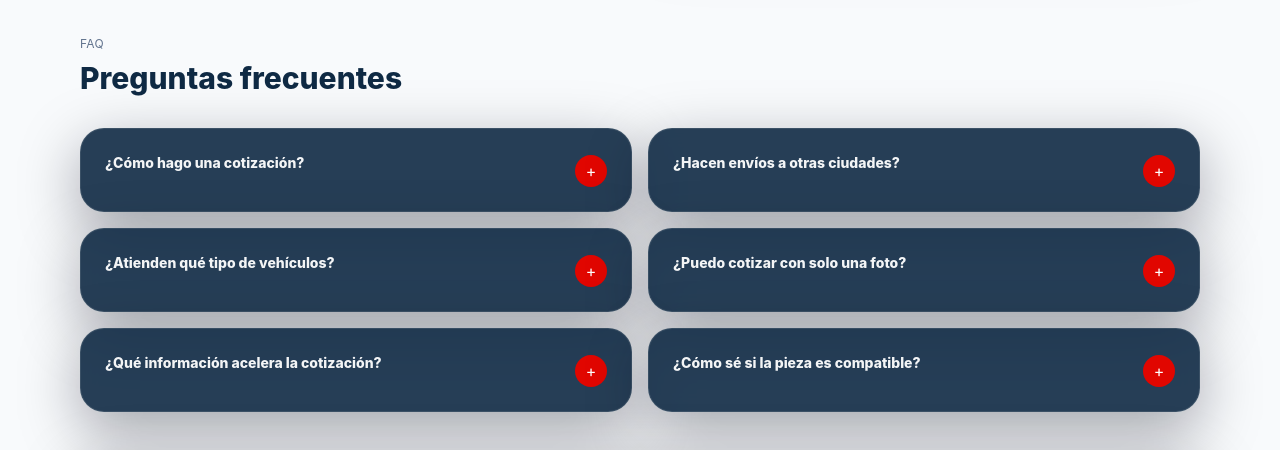
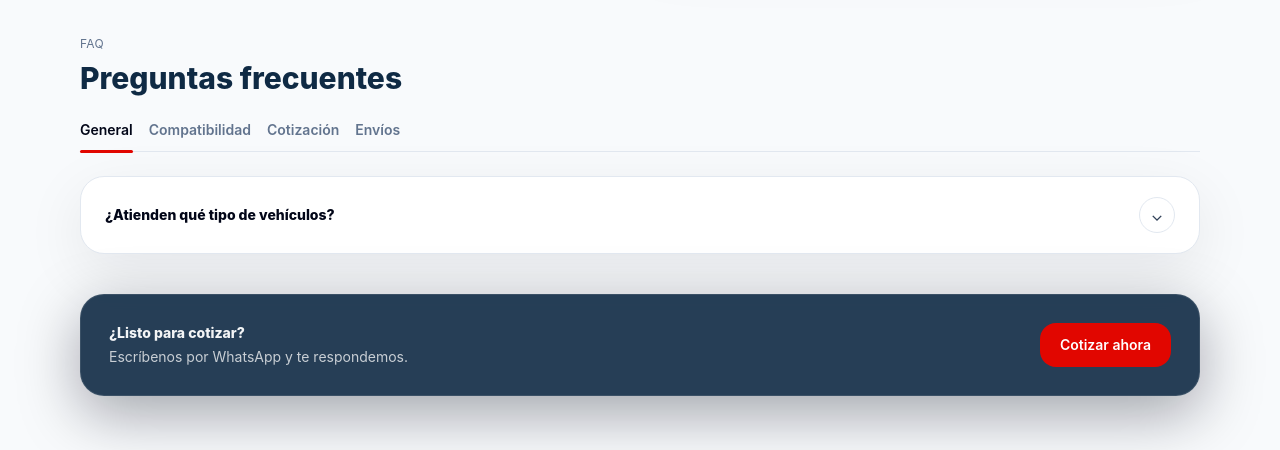
Before and after one commit to julianchocmanrique/Tornirepuestos-web, a Next.js app: page / in a window 1280 px wide. Shown: the part 3680-4130 px from the top of the page. Built offline with nearby package versions, Linux system fonts and the light colour scheme.

Commit message:
Revamp FAQ with tabbed categories + accordion

```diff
--- a/src/app/page.tsx
+++ b/src/app/page.tsx
@@ -2,6 +2,7 @@ import Image from "next/image";
 import Link from "next/link";
 
 import { CategoriesAnimatedGrid } from "@/components/CategoriesAnimatedGrid";
+import { FaqTabs } from "@/components/FaqTabs";
 import { categories } from "@/lib/categories";
 import { wa } from "@/lib/wa";
 
@@ -61,26 +62,32 @@ const testimonials = [
 
 const faqs = [
   {
+    category: "General",
+    q: "¿Atienden qué tipo de vehículos?",
+    a: "Vehículos pesados, buses y maquinaria. También atendemos flotas y talleres.",
+  },
+  {
+    category: "Cotización",
     q: "¿Cómo hago una cotización?",
     a: "Escríbenos por WhatsApp con la placa, una referencia o una foto clara de la pieza. Si tienes medidas o marca/modelo, mejor.",
   },
   {
+    category: "Cotización",
+    q: "¿Puedo cotizar con solo una foto?",
+    a: "Sí. Una foto bien tomada + datos básicos (medidas/referencia) ayuda a validar compatibilidad.",
+  },
+  {
+    category: "Cotización",
+    q: "¿Qué información acelera la cotización?",
+    a: "Placa, referencia, foto de la etiqueta, medidas (si aplica) y ciudad de destino.",
+  },
+  {
+    category: "Envíos",
     q: "¿Hacen envíos a otras ciudades?",
     a: "Sí. Enviamos a todo Colombia (a convenir). Te confirmamos opciones y tiempos según destino.",
   },
   {
-    q: "¿Atienden qué tipo de vehículos?",
-    a: "Vehículos pesados, buses y maquinaria. También atendemos flotas y talleres.",
-  },
-  {
-    q: "¿Puedo cotizar con solo una foto?",
-    a: "Sí. Una foto bien tomada + datos básicos (medidas/referencia) ayuda a validar compatibilidad.",
-  },
-  {
-    q: "¿Qué información acelera la cotización?",
-    a: "Placa, referencia, foto de la etiqueta, medidas (si aplica) y ciudad de destino.",
-  },
-  {
+    category: "Compatibilidad",
     q: "¿Cómo sé si la pieza es compatible?",
     a: "Te ayudamos a confirmar compatibilidad antes de comprar. La idea es evitar devoluciones y pérdidas de tiempo.",
   },
@@ -475,28 +482,7 @@ export default function Page() {
             Preguntas frecuentes
           </h2>
 
-          <div className="mt-8 grid gap-4 lg:grid-cols-2">
-            {faqs.map((f) => (
-              <details
-                key={f.q}
-                className="group rounded-3xl border border-white/10 bg-[var(--tp-surface-card)] p-6 text-white shadow-[0_18px_60px_rgba(2,6,23,0.35)] backdrop-blur"
-              >
-                <summary className="cursor-pointer list-none">
-                  <div className="flex items-start justify-between gap-4">
-                    <div className="text-sm font-extrabold text-white/95">{f.q}</div>
-                    <div
-                      className="mt-0.5 inline-flex h-8 w-8 items-center justify-center rounded-2xl text-white"
-                      style={{ background: "var(--tp-action-primary)" }}
-                      aria-hidden
-                    >
-                      +
-                    </div>
-                  </div>
-                </summary>
-                <p className="mt-3 text-sm text-white/75">{f.a}</p>
-              </details>
-            ))}
-          </div>
+          <FaqTabs items={faqs} />
 
           <div className="mt-10 rounded-3xl border border-white/10 bg-[var(--tp-surface-card)] p-7 text-white shadow-[0_18px_60px_rgba(2,6,23,0.35)] backdrop-blur">
             <div className="flex flex-col gap-3 sm:flex-row sm:items-center sm:justify-between">
--- /dev/null
+++ b/src/components/FaqTabs.tsx
@@ -0,0 +1,76 @@
+'use client';
+
+import { useMemo, useState } from 'react';
+
+export type FaqItem = { q: string; a: string; category: string };
+
+export function FaqTabs({ items }: { items: FaqItem[] }) {
+  const categories = useMemo(() => {
+    const set = new Set(items.map((i) => i.category));
+    const list = Array.from(set);
+    // Prefer "General" first if present
+    list.sort((a, b) => (a === 'General' ? -1 : b === 'General' ? 1 : a.localeCompare(b)));
+    return list;
+  }, [items]);
+
+  const [active, setActive] = useState(categories[0] || 'General');
+  const [openQ, setOpenQ] = useState<string | null>(null);
+
+  const filtered = useMemo(() => items.filter((i) => i.category === active), [items, active]);
+
+  return (
+    <div>
+      <div className="mt-6 flex flex-wrap gap-4 border-b border-slate-200">
+        {categories.map((c) => {
+          const is = c === active;
+          return (
+            <button
+              key={c}
+              type="button"
+              onClick={() => {
+                setActive(c);
+                setOpenQ(null);
+              }}
+              className={
+                "relative -mb-px pb-3 text-sm font-semibold transition " +
+                (is ? 'text-slate-950' : 'text-slate-500 hover:text-slate-800')
+              }
+            >
+              {c}
+              {is ? (
+                <span
+                  className="absolute left-0 right-0 -bottom-px h-[3px] rounded-full"
+                  style={{ background: 'var(--tp-action-primary)' }}
+                />
+              ) : null}
+            </button>
+          );
+        })}
+      </div>
+
+      <div className="mt-6 rounded-3xl border border-slate-200 bg-white shadow-[0_18px_60px_rgba(2,6,23,0.08)]">
+        {filtered.map((f, idx) => {
+          const isOpen = openQ === f.q;
+          return (
+            <div key={f.q} className={idx === 0 ? '' : 'border-t border-slate-200'}>
+              <button
+                type="button"
+                onClick={() => setOpenQ((prev) => (prev === f.q ? null : f.q))}
+                className="flex w-full items-center justify-between gap-6 px-6 py-5 text-left"
+              >
+                <div className="text-sm font-extrabold text-slate-950">{f.q}</div>
+                <div className="flex h-9 w-9 items-center justify-center rounded-full border border-slate-200 bg-white text-slate-700">
+                  <span className={"transition " + (isOpen ? 'rotate-180' : '')}>⌄</span>
+                </div>
+              </button>
+
+              {isOpen ? (
+                <div className="px-6 pb-5 text-sm leading-relaxed text-slate-600">{f.a}</div>
+              ) : null}
+            </div>
+          );
+        })}
+      </div>
+    </div>
+  );
+}
```
